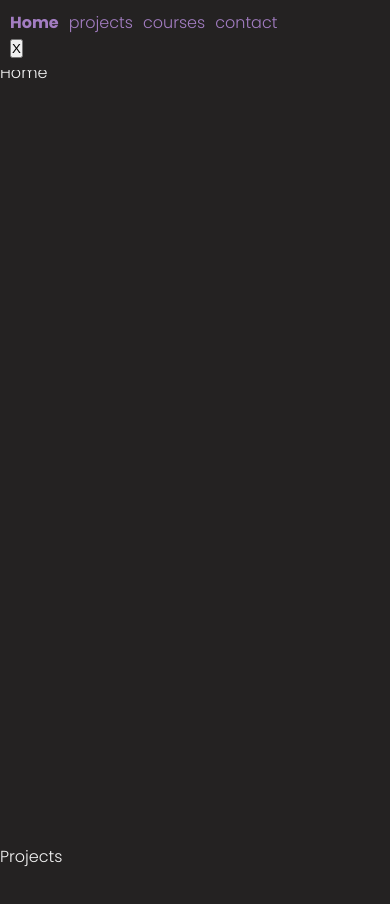
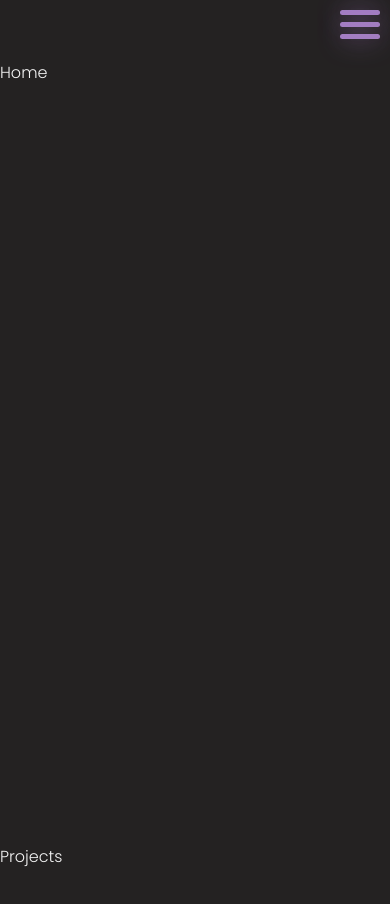
Before and after one commit to kzaleskaa/kzaleskaa.github.io, a React (Create React App) app: page / in a window 390 px wide. Shown: the top 904 px of the page. Built offline with nearby package versions, Linux system fonts and the light colour scheme.

Commit message:
mobile menu

```diff
--- a/src/components/layout/MainNavigation.js
+++ b/src/components/layout/MainNavigation.js
@@ -8,11 +8,20 @@ const MainNavigation = () => {
 
     return (
         <nav className={`${styles["main-navigation"]} ${isNavExpanded && styles["expanded-menu"]}`}>
+            <div
+                className={`${styles["nav-burger"]} ${isNavExpanded &&  styles["open"]}`}
+                onClick={() => {setIsNavExpanded(prev => !prev)}}
+            >
+                <span></span>
+                <span></span>
+                <span></span>
+            </div>
             <ul>
                 <li className={styles["nav-item"]}>
                     <Link
                         activeClass={styles["active-link"]}
                         className={styles.link}
+                        onClick={() => {setIsNavExpanded(prev => !prev)}}
                         to="home"
                         spy
                         smooth
@@ -24,39 +33,39 @@ const MainNavigation = () => {
                     <Link
                         activeClass={styles["active-link"]}
                         className={styles.link}
+                        onClick={() => {setIsNavExpanded(prev => !prev)}}
                         to="projects"
                         spy
                         smooth
                         offset={-70}
                         duration={500}
-                    >projects</Link>
+                    >Projects</Link>
                 </li>
                 <li className={styles["nav-item"]}>
                     <Link
                         activeClass={styles["active-link"]}
                         className={styles.link}
+                        onClick={() => {setIsNavExpanded(prev => !prev)}}
                         to="courses"
                         spy
                         smooth
                         offset={-70}
                         duration={500}
-                >courses</Link>
+                >Courses</Link>
                 </li>
                 <li className={styles["nav-item"]}>
                     <Link
                         activeClass={styles["active-link"]}
                         className={styles.link}
+                        onClick={() => {setIsNavExpanded(prev => !prev)}}
                         to="contact"
                         spy
                         smooth
                         offset={-70}
                         duration={500}
-                >contact</Link>
+                >Contact</Link>
                 </li>
             </ul>
-            <button
-                onClick={() => {setIsNavExpanded(prev => !prev)}}
-            >X</button>
         </nav>
     )
 
--- a/src/components/layout/MainNavigation.module.css
+++ b/src/components/layout/MainNavigation.module.css
@@ -1,13 +1,38 @@
 .main-navigation {
     position: fixed;
+    display: flex;
+    flex-direction: column;
     width: 100%;
     padding: 10px;
     background-color: var(--dark-gray);
     color: var(--light-purple);
+    z-index: 10;
 }
 
-.expanded-menu {
-    background-color: red;
+.main-navigation ul {
+    height: 0px;
+    transform: translateY(-100vh);
+    font-size: 20px;
+    text-shadow: 5px 5px 10px var(--light-purple);
+}
+
+.main-navigation.expanded-menu {
+    height: 100%;
+    overflow: hidden;
+}
+
+.main-navigation.expanded-menu ul {
+    transform: translateY(0vh);
+    -webkit-transition: .25s ease-in-out;
+    -moz-transition: .25s ease-in-out;
+    -o-transition: .25s ease-in-out;
+    transition: .25s ease-in-out;
+    display: flex;
+    flex-direction: column;
+    justify-content: center;
+    align-items: center;
+    row-gap: 10px;
+    height: 100%;
 }
 
 .main-navigation li {
@@ -26,3 +51,81 @@
 .active-link {
     font-weight: 700;
 }
+
+.nav-burger {
+    margin-left: auto;
+    margin-right: 0;
+    width: 40px;
+    height: 30px;
+    position: relative;
+    -webkit-transform: rotate(0deg);
+    -moz-transform: rotate(0deg);
+    -o-transform: rotate(0deg);
+    transform: rotate(0deg);
+    -webkit-transition: .25s ease-in-out;
+    -moz-transition: .25s ease-in-out;
+    -o-transition: .25s ease-in-out;
+    transition: .25s ease-in-out;
+    cursor: pointer;
+}
+
+.nav-burger span {
+    display: block;
+    position: absolute;
+    height: 5px;
+    width: 100%;
+    background: var(--light-purple);
+    border-radius: 9px;
+    opacity: 1;
+    left: 0;
+    -webkit-transform: rotate(0deg);
+    -moz-transform: rotate(0deg);
+    -o-transform: rotate(0deg);
+    transform: rotate(0deg);
+    -webkit-box-shadow: 0px 0px 26px -1px var(--light-purple);
+    -moz-box-shadow: 0px 0px 26px -1px var(--light-purple);
+    box-shadow: 0px 0px 26px -1px var(--light-purple);
+    -webkit-transition: .25s ease-in-out;
+    -moz-transition: .25s ease-in-out;
+    -o-transition: .25s ease-in-out;
+    transition: .25s ease-in-out;
+}
+
+.nav-burger span:nth-child(1) {
+    top: 0px;
+}
+
+.nav-burger span:nth-child(2) {
+    top: 12px;
+}
+
+.nav-burger span:nth-child(3) {
+    top: 24px;
+}
+
+.nav-burger.open span:nth-child(1) {
+    top: 18px;
+    -webkit-transform: rotate(135deg);
+    -moz-transform: rotate(135deg);
+    -o-transform: rotate(135deg);
+    transform: rotate(135deg);
+}
+
+.nav-burger.open span:nth-child(2) {
+    opacity: 0;
+    left: 45px;
+}
+
+.nav-burger.open span:nth-child(3) {
+    top: 18px;
+    -webkit-transform: rotate(-135deg);
+    -moz-transform: rotate(-135deg);
+    -o-transform: rotate(-135deg);
+    transform: rotate(-135deg);
+}
+
+@media screen and (min-width: 768px) {
+    .nav-burger {
+        display: none;
+    }
+}
```
